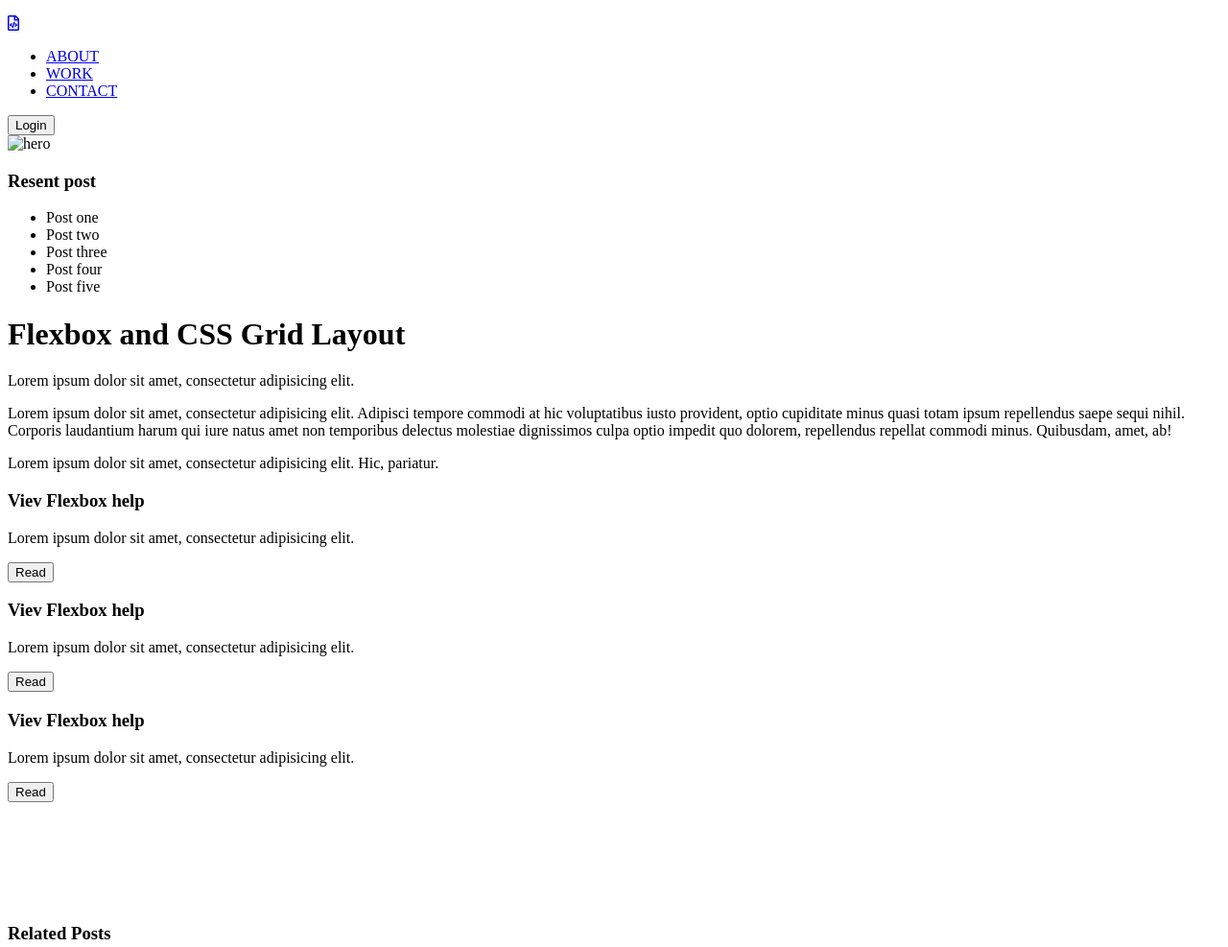
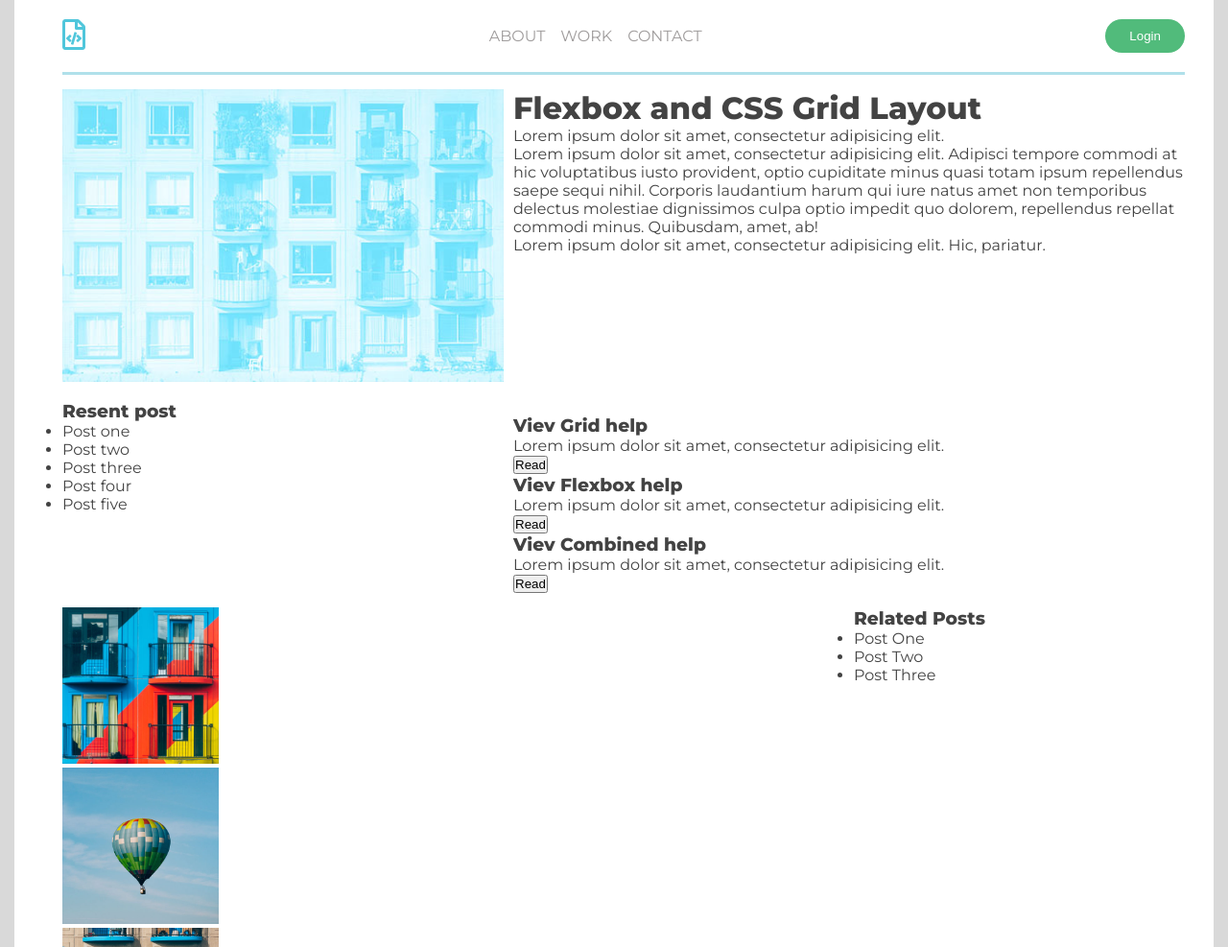
Before and after one commit to Vitaly-jun/flex_grid_template, a plain HTML site: page index.html in a window 1280 px wide. Shown: the top 987 px of the page at 96% size. Drawn offline with Linux system fonts and the light colour scheme.

Commit message:
картинки+создание сетки

```diff
--- a/css/style.css
+++ b/css/style.css
@@ -0,0 +1,92 @@
+@import url('https://fonts.googleapis.com/css2?family=Montserrat:wght@100;400;500;800&display=swap');
+*{
+    box-sizing: border-box;
+    margin: 0;
+    padding: 0;
+}
+body{
+    font-family: 'Montserrat', sans-serif;
+    background-color: #d9d9d9;
+    color: #434343;
+}
+a{
+    text-decoration: none;
+    color: inherit;
+}
+.container{
+    display: grid;
+    grid-template-columns: 40% 30% 30%;
+    grid-template-rows: repeat(6,auto);
+    grid-column-gap: 10px;
+    grid-row-gap: 15px;
+    max-width: 1250px;
+    margin: 0 auto;
+    background-color: #fff;
+    padding: 0 50px;
+}
+header > .logo i{
+    color:#50c6db;
+    font-size: 2em;
+}
+header{
+    display: flex;
+    justify-content: space-between;
+    grid-column: 1/4;
+    grid-row: 1/2;
+    border-bottom: 3px solid #b0e0ea;
+    color: #9f9c9c;
+    padding: 20px 0;
+}
+nav > ul{
+    display: flex;
+    list-style-type: none;
+}
+nav > ul >li{
+    margin: .5em;
+}
+header > button, button:active, button:focus {
+    background-color: #51bb7b;
+    color: #fff;
+    padding: 6px 25px;
+    border-radius: 1.3em;
+    border-style: none;
+    outline: none;
+    }
+header > button:focus{
+    background-color: rgb(161,242,126)
+}
+.hero{
+    grid-column: 1/2;
+    grid-row: 2/3;
+}
+.hero > img{
+    width: 100%;
+}
+.sidebar{
+    grid-column: 1/2;
+    grid-row: 3/5;
+}
+main{
+    grid-column: 2/4;
+    grid-row: 2/4;
+}
+.help{
+    grid-column: 2/4;
+    grid-row: 4/5;
+}
+.gallery{
+    grid-column: 1/3;
+    grid-row: 5/6;
+}
+.gallery img{
+    width: 20%;
+}
+.sidebar-related{
+    grid-column: 3/4;
+    grid-row: 5/6;
+}
+.footer{
+    grid-column: 1/4;
+    grid-row: 6/7;
+    text-align: center;
+}
--- a/index.html
+++ b/index.html
@@ -26,7 +26,7 @@
             <button class="login">Login</button>
         </header>
         <div class="hero">
-            <img src="" alt="hero">
+            <img src="image/hero.jpg" alt="hero">
         </div>
         <aside class="sidebar">
             <h3>Resent post</h3>
@@ -46,7 +46,7 @@
         </main>
         <div class="help">
             <article class="help-item">
-                <h3>Viev Flexbox help</h3>
+                <h3>Viev Grid help</h3>
                 <p>Lorem ipsum dolor sit amet, consectetur adipisicing elit.</p>
                 <button>Read</button>
             </article>
@@ -56,18 +56,18 @@
                 <button>Read</button>
             </article>
             <article class="help-item">
-                <h3>Viev Flexbox help</h3>
+                <h3>Viev Combined help</h3>
                 <p>Lorem ipsum dolor sit amet, consectetur adipisicing elit.</p>
                 <button>Read</button>
             </article>
         </div>
         <div class="gallery">
-            <div><img src="" alt=""></div>
-            <div><img src="" alt=""></div>
-            <div><img src="" alt=""></div>
-            <div><img src="" alt=""></div>
-            <div><img src="" alt=""></div>
-            <div><img src="" alt=""></div>
+            <div><img src="image/grid-image-01.jpg" alt="gallery"></div>
+            <div><img src="image/grid-image-02.jpg" alt="gallery"></div>
+            <div><img src="image/grid-image-03.jpg" alt="gallery"></div>
+            <div><img src="image/grid-image-04.jpg" alt="gallery"></div>
+            <div><img src="image/grid-image-05.jpg" alt="gallery"></div>
+            <div><img src="image/grid-image-06.jpg" alt="gallery"></div>
         </div>
         <aside class="sidebar-related">
             <h3>Related Posts</h3>
```
Also changed, not shown: image/grid-image-01.jpg (added), image/grid-image-02.jpg (added), image/grid-image-03.jpg (added), image/grid-image-04.jpg (added), image/grid-image-05.jpg (added), image/grid-image-06.jpg (added), image/hero.jpg (added).
